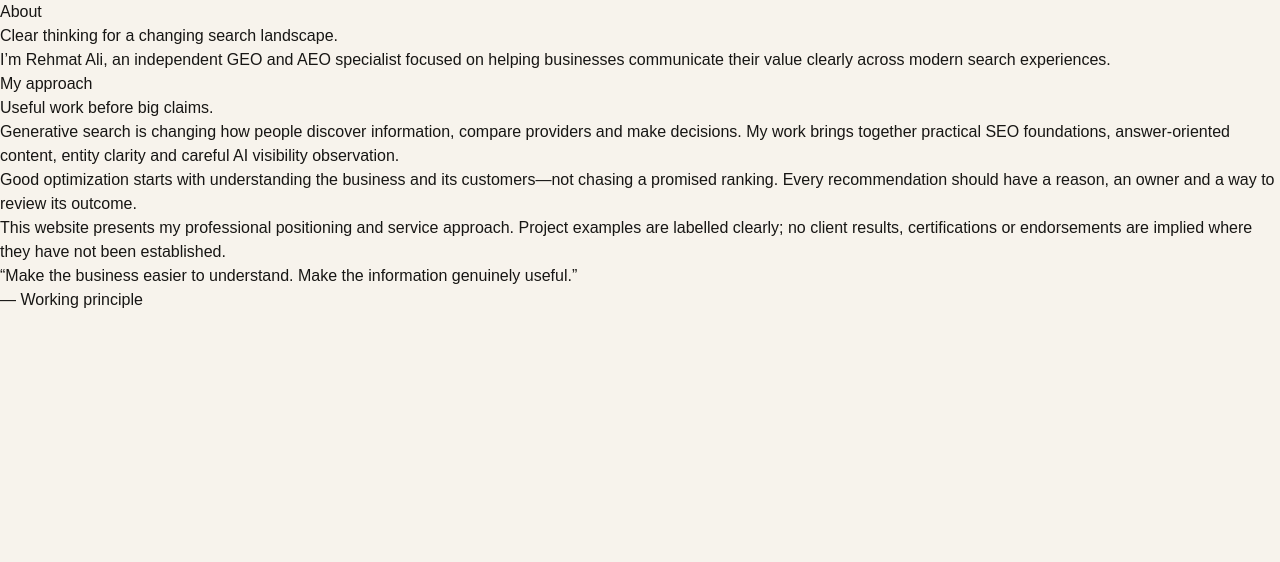
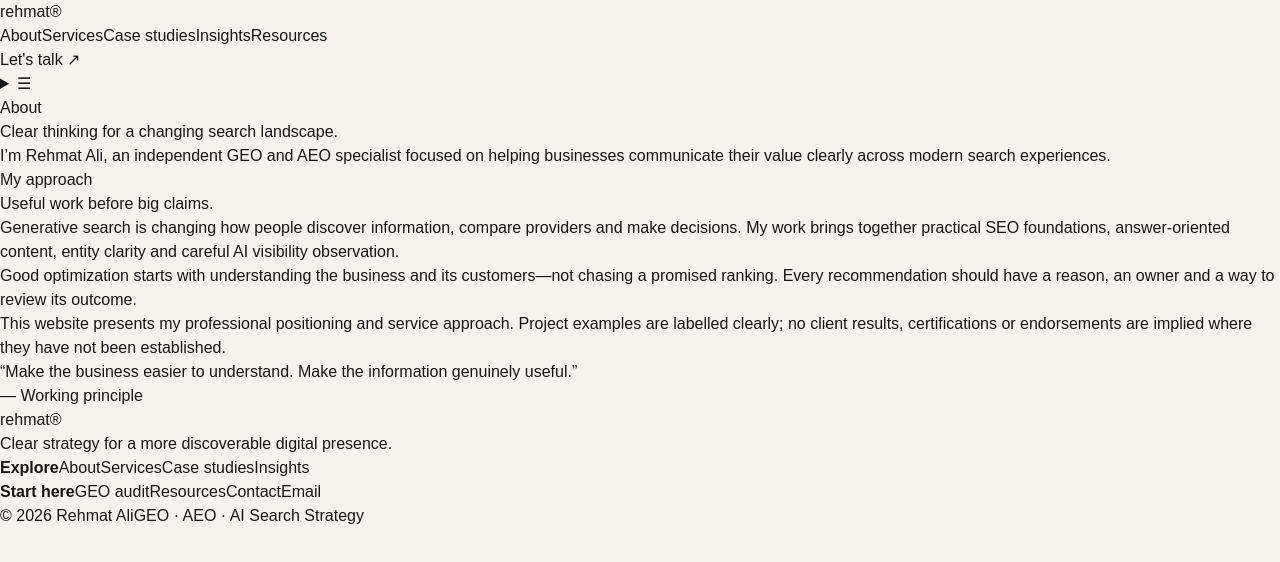
Before and after one commit to RehmatVisions/Dr-Geo, a Next.js app: page /about in a window 1280 px wide. Shown: the top 562 px of the page. Built offline with nearby package versions, Linux system fonts and the light colour scheme.

Commit message:
Add shared site shell and metadata

```diff
--- a/app/layout.js
+++ b/app/layout.js
@@ -1,15 +1,10 @@
 import "./globals.css";
-
+import SiteHeader from "@/components/SiteHeader";
+import SiteFooter from "@/components/SiteFooter";
 export const metadata = {
-  title: "Rehmat Ali | GEO & AEO Specialist",
-  description:
-    "Strategic Generative Engine Optimization and Answer Engine Optimization services to help businesses improve visibility across AI-powered search experiences."
+  title: { default: "Rehmat Ali | GEO & AEO Specialist", template: "%s | Rehmat Ali" },
+  description: "Strategic Generative Engine Optimization and Answer Engine Optimization to help businesses improve visibility across AI-powered search experiences."
 };
-
 export default function RootLayout({ children }) {
-  return (
-    <html lang="en">
-      <body>{children}</body>
-    </html>
-  );
+  return <html lang="en"><body><SiteHeader/><main>{children}</main><SiteFooter/></body></html>;
 }
```
